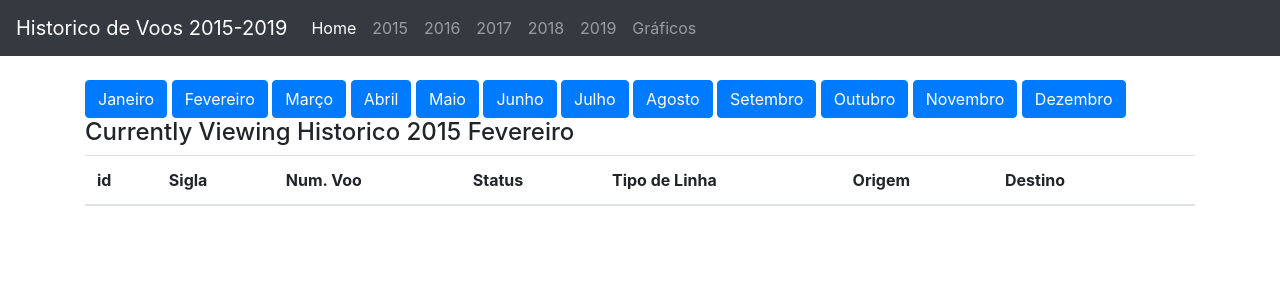
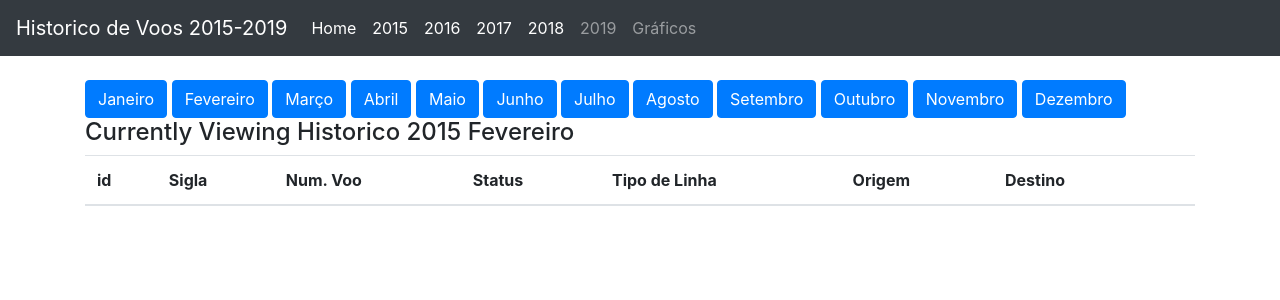
Before and after one commit to Netovoski/Historico, a Django app: a page that uses website/templates/base.html in a window 1280 px wide. Shown: the top 300 px of the page. Run offline with Django 3.2, Linux system fonts and the light colour scheme; data that the repository does not hold is empty; some libraries are stand-ins or nearby versions.

Commit message:
Signed-off-by: unknown <netovoski@gmail.com>

```diff
--- a/website/templates/base.html
+++ b/website/templates/base.html
@@ -24,16 +24,16 @@
                 <li class="nav-item active">
                     <a class="nav-link" href="{% url 'index' %}">Home <span class="sr-only">(current)</span></a>
                 </li>
-                <li class="nav-item">
+                <li class="nav-item active">
                     <a class="nav-link" href="{% url 'historico_2015' %}">2015</a>
                 </li>
-                <li class="nav-item">
+                <li class="nav-item active">
                     <a class="nav-link" href="{% url 'historico_2016' %}">2016</a>
                 </li>
-                <li class="nav-item">
+                <li class="nav-item active">
                     <a class="nav-link" href="{% url 'historico_2017' %}">2017</a>
                 </li>
-                <li class="nav-item">
+                <li class="nav-item active">
                     <a class="nav-link" href="#">2018</a>
                 </li>
                 <li class="nav-item">
--- a/website/templates/hist2015.html
+++ b/website/templates/hist2015.html
@@ -42,7 +42,7 @@
 
     <tbody>
 
-        {% for item in item %}
+        {% for item in items %}
 
         <tr>
             <td>{{ item.pk }}
```
